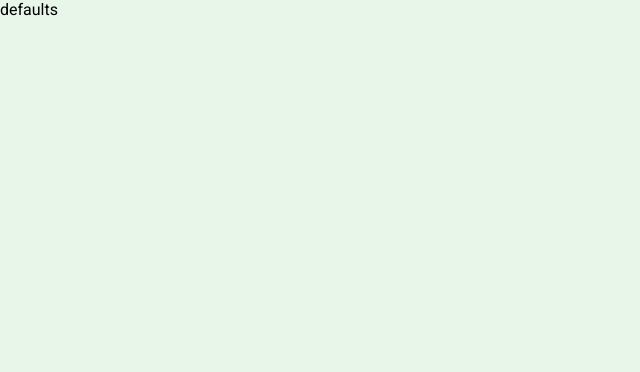
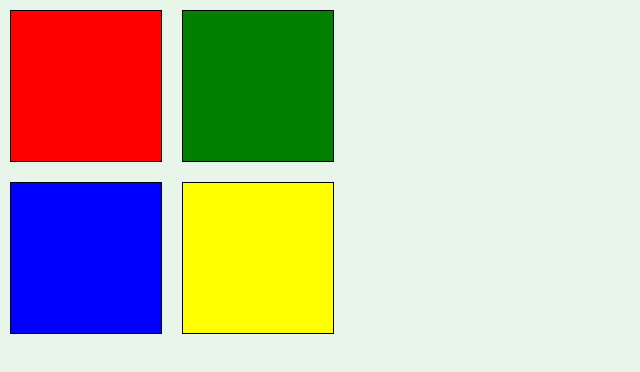
Before and after one commit to Yaniddze/VueSaimon, a Vue app: page / in a window 1280 px wide. Shown: the top 372 px of the page, without its empty margins (0-640 px from the left). Built offline with nearby package versions, Linux system fonts and the light colour scheme.

Commit message:
:wrench: Create buttons

```diff
--- a/src/App.vue
+++ b/src/App.vue
@@ -1,14 +1,62 @@
 <template>
   <div id="app">
-    defaults
+    <div>
+      <ButtonComponent
+        @click="handleClick"
+        :button="buttons[0]"
+        audio-url="http://www.kellyking.me/projects/simon/sounds/1.mp3"
+      />
+      <ButtonComponent
+        @click="handleClick"
+        :button="buttons[1]"
+        audio-url="http://www.kellyking.me/projects/simon/sounds/2.mp3"
+      />
+    </div>
+    <div>
+      <ButtonComponent
+        @click="handleClick"
+        :button="buttons[2]"
+        audio-url="http://www.kellyking.me/projects/simon/sounds/3.mp3"
+      />
+      <ButtonComponent
+        @click="handleClick"
+        :button="buttons[3]"
+        audio-url="http://www.kellyking.me/projects/simon/sounds/4.mp3"
+      />
+    </div>
   </div>
 </template>
 
 <script lang="ts">
   import Vue from 'vue';
+  import ButtonComponent from '@/components/ButtonComponent.vue';
+  import { SimonButton } from '@/model';
 
   export default Vue.extend({
     name: 'App',
+    components: {
+      ButtonComponent,
+    },
+
+    data() {
+      return {
+        buttons: [
+          new SimonButton('red'),
+          new SimonButton('green'),
+          new SimonButton('blue'),
+          new SimonButton('yellow'),
+        ],
+        locked: false,
+      };
+    },
+
+    methods: {
+      handleClick(btn: SimonButton) {
+        if (!this.locked) {
+          btn.PlayAudio();
+        }
+      },
+    },
   });
 </script>
 
@@ -20,4 +68,14 @@
     height: 100vh;
     background: #E8F5E9;
   }
+
+  #app {
+    > div {
+      display: flex;
+
+      > div {
+        margin: 10px;
+      }
+    }
+  }
 </style>
--- /dev/null
+++ b/src/components/ButtonComponent.vue
@@ -0,0 +1,77 @@
+<template>
+  <div
+    @click="handleClick"
+    :style="style"
+    class="btn"
+    :class="playing && 'playing'"
+  >
+  </div>
+</template>
+
+<script lang="ts">
+  import Vue from 'vue';
+  import { SimonButton } from '@/model';
+
+  export default Vue.extend({
+    name: 'ButtonComponent',
+
+    props: {
+      button: {
+        type: Object as () => SimonButton,
+      },
+      audioUrl: {
+        type: String,
+      },
+    },
+
+    data() {
+      return {
+        audio: new Audio(this.audioUrl),
+        playing: false,
+      };
+    },
+
+    mounted(): void {
+      this.button.PlayAudio = () => {
+        this.audio.play();
+
+        this.playing = true;
+
+        setTimeout(() => {
+          this.playing = false;
+        }, 200);
+      };
+    },
+
+    methods: {
+      handleClick(event: MouseEvent) {
+        event.preventDefault();
+
+        this.$emit('click', this.button);
+      },
+    },
+
+    computed: {
+      style() {
+        return `background: ${this.button.Color}`;
+      },
+    },
+  });
+</script>
+
+<style scoped lang="scss">
+  .btn {
+    width: 150px;
+    height: 150px;
+    border: 1px solid black;
+    transition: .2s all ease;
+
+    &:hover {
+      cursor: pointer;
+    }
+  }
+
+  .playing {
+    opacity: 0.5;
+  }
+</style>
```
